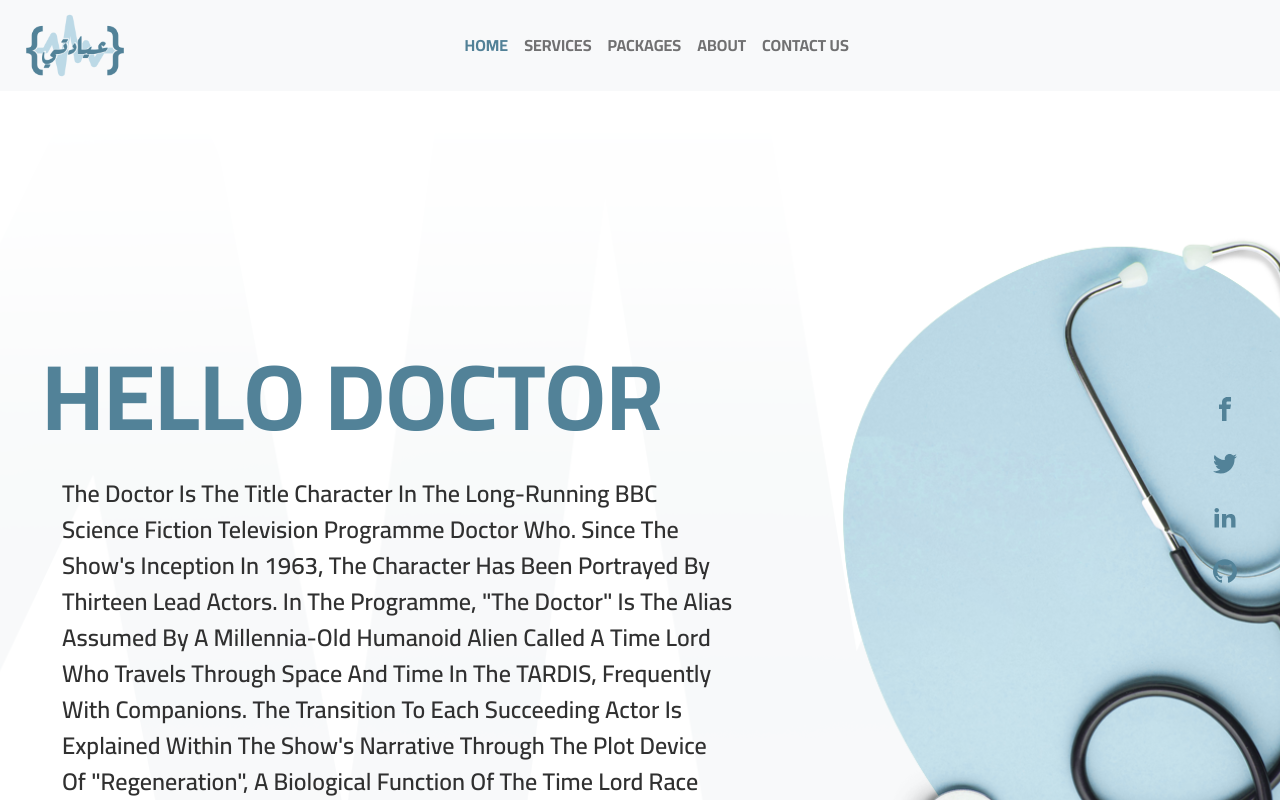
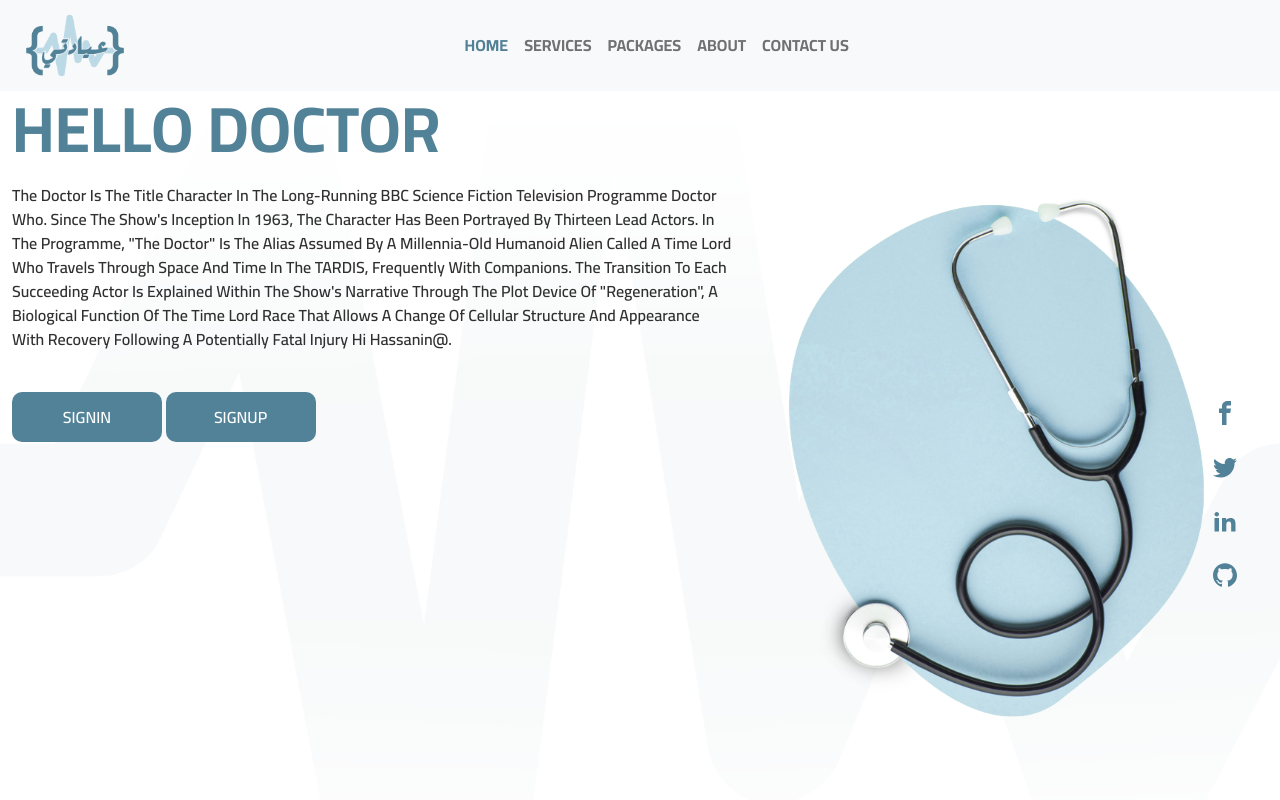
Before and after one commit to a-hassanein/Clinic-System, a React (Create React App) app: page / in a window 1280 px wide. Shown: the top 800 px of the page. Built offline with nearby package versions, Linux system fonts and the light colour scheme.

Commit message:
Edait Home 2.1

```diff
--- a/src/Style/Home.css
+++ b/src/Style/Home.css
@@ -100,14 +100,14 @@
     color:var(--second_color)
 }
 
-@media (max-width: 1200px){
+@media (max-width: 1400px){
     .banner{
         padding: 200px 0;
     }
     .banner h1{
         font-size: 4em;
         margin-left:0px;
-        margin-top: -100px;
+        margin-top: -200px;
     }
     .banner p{
         font-size: 1.0em;
```
